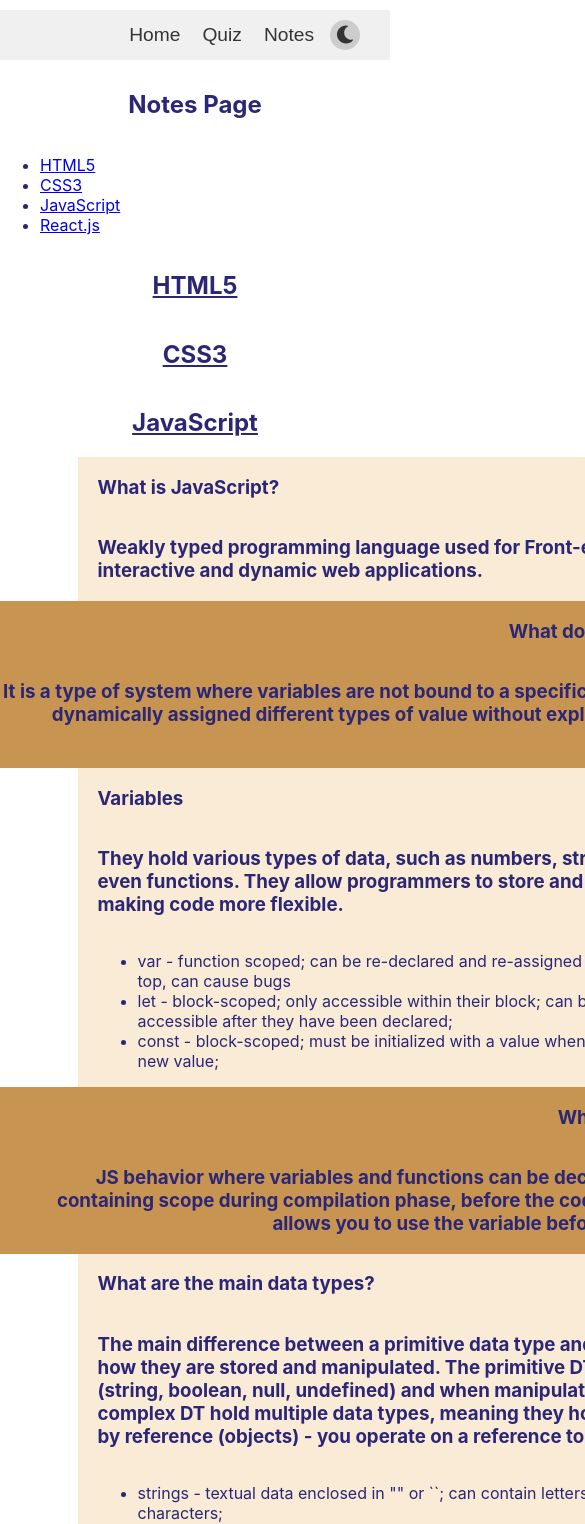
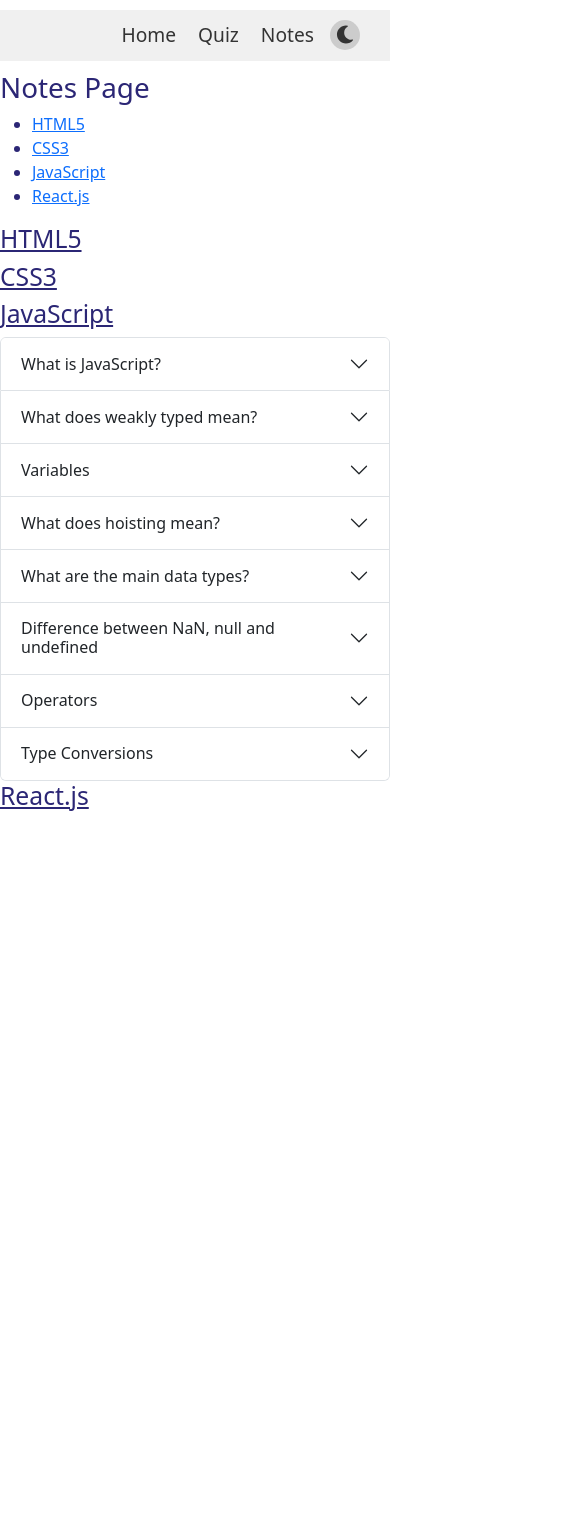
Before and after one commit to annie-uchiha/notes, a React (Create React App) app in the folder quiz-app/: page /notes in a window 390 px wide. Shown: the top 1524 px of the page, 585 px wide, since content can reach past the window. After the commit the page ends 844 px from the top, so only its background shows below. Built offline with nearby package versions, Linux system fonts and the light colour scheme.

Commit message:
install react bootstrap for notes page - better responsiveness

```diff
--- a/quiz-app/package.json
+++ b/quiz-app/package.json
@@ -6,7 +6,9 @@
     "@testing-library/jest-dom": "^5.17.0",
     "@testing-library/react": "^13.4.0",
     "@testing-library/user-event": "^13.5.0",
+    "bootstrap": "^5.3.3",
     "react": "^18.3.1",
+    "react-bootstrap": "^2.10.3",
     "react-dom": "^18.3.1",
     "react-icons": "^5.2.1",
     "react-router": "^6.23.1",
--- a/quiz-app/src/css/Notes.css
+++ b/quiz-app/src/css/Notes.css
@@ -1,8 +1,6 @@
 .notes {
   display: flex;
   flex-direction: column;
-  justify-content: center;
-  text-align: center;
   color: rgb(43, 38, 117);
 }
 
@@ -21,22 +19,9 @@
 }
 
 .left-section {
-  margin-left: 20%;
   background-color: antiquewhite;
-  padding-left: 5%;
-  display: flex;
-  flex-direction: column;
-  text-align: left;
-  text-decoration: none;
-  width: 800px;
 }
 
 .right-section {
-  background-color: rgb(199, 148, 82);
-  padding-right: 5%;
-  display: flex;
-  flex-direction: column;
-  text-align: right;
-  text-decoration: none;
-  width: 800px;
+  background-color: antiquewhite;
 }
--- a/quiz-app/src/index.js
+++ b/quiz-app/src/index.js
@@ -3,6 +3,7 @@
 import "./index.css";
 import App from "./App";
 import { BrowserRouter as Router } from "react-router-dom";
+import "bootstrap/dist/css/bootstrap.min.css";
 
 const rootElement = document.getElementById("root");
 
--- a/quiz-app/src/pages/Notes.js
+++ b/quiz-app/src/pages/Notes.js
@@ -1,5 +1,7 @@
 import React from "react";
 import "./Notes.scss";
+import Accordion from 'react-bootstrap/Accordion';
+import 'bootstrap/dist/css/bootstrap.min.css';
 
 function Notes() {
   return (
@@ -33,28 +35,28 @@
         <h2 className="notes__title" id="JavaScript">
           JavaScript
         </h2>
-        <section className="left-section">
-          <h1>What is JavaScript?</h1>
-          <h3>
+        <Accordion>
+          <Accordion.Item eventKey="0">
+            <Accordion.Header>What is JavaScript?</Accordion.Header>
+            <Accordion.Body className="left-section">
               Weakly typed programming language used for Front-end development to
               create interactive and dynamic web applications.
-          </h3>
-        </section>
-        <section className="right-section">
-          <h1>What does weakly typed mean?</h1>
-          <h3>
+            </Accordion.Body>
+          </Accordion.Item>
+          <Accordion.Item eventKey="1">
+            <Accordion.Header>What does weakly typed mean?</Accordion.Header>
+            <Accordion.Body className="right-section">
               It is a type of system where variables are not bound to a specific
               data type. They can be dynamically assigned different types of value
               without explicit type declarations or strict type checking.
-          </h3>
-        </section>
-        <section className="left-section">
-          <h1>Variables</h1>
-          <h3>
+            </Accordion.Body>
+          </Accordion.Item>
+          <Accordion.Item eventKey="2">
+            <Accordion.Header>Variables</Accordion.Header>
+            <Accordion.Body className="left-section">
               They hold various types of data, such as numbers, strings, booleans,
               arrays, objects or even functions. They allow programmers to store
               and work with data dynamically, making code more flexible.
-          </h3>
               <ul>
                 <li>
                   var - function scoped; can be re-declared and re-assigned within
@@ -63,26 +65,27 @@
                 <li>
                   let - block-scoped; only accessible within their block; can be
                   re-assigned but not re-declared; accessible after they have been
-              declared;{" "}
+                  declared;
                 </li>
                 <li>
                   const - block-scoped; must be initialized with a value when
                   declared and can not be re-assigned a new value;
                 </li>
               </ul>
-        </section>
-        <section className="right-section">
-          <h1>What does hoisting mean?</h1>
-          <h3>
+            </Accordion.Body>
+          </Accordion.Item>
+          <Accordion.Item eventKey="3">
+            <Accordion.Header>What does hoisting mean?</Accordion.Header>
+            <Accordion.Body className="right-section">
               JS behavior where variables and functions can be declared on the top
               of their containing scope during compilation phase, before the code
               is executed. Only var allows you to use the variable before you have
               declared it.
-          </h3>
-        </section>
-        <section className="left-section">
-          <h1>What are the main data types?</h1>
-          <h3>
+            </Accordion.Body>
+          </Accordion.Item>
+          <Accordion.Item eventKey="4">
+            <Accordion.Header>What are the main data types?</Accordion.Header>
+            <Accordion.Body className="left-section">
               The main difference between a primitive data type and the complex
               data type lies in how they are stored and manipulated. The primitive
               DT hold a single simple value (string, boolean, null, undefined) and
@@ -90,14 +93,13 @@
               multiple data types, meaning they hold multiple values and are
               stored by reference (objects) - you operate on a reference to the
               value not the value itself.
-          </h3>
               <ul>
                 <li>
                   strings - textual data enclosed in "" or ``; can contain letters,
                   numbers, symbols, whitespace, special characters;
                 </li>
                 <li>
-              numbers - numeric values; including integers, special nu,eric
+                  numbers - numeric values; including integers, special numeric
                   values like NaN and Infinity;
                 </li>
                 <li>
@@ -123,10 +125,11 @@
                   stores and organizes data for more complex manipulation
                 </li>
               </ul>
-        </section>
-        <section className="right-section">
-          <h1>Difference between NaN, null and undefined</h1>
-
+            </Accordion.Body>
+          </Accordion.Item>
+          <Accordion.Item eventKey="5">
+            <Accordion.Header>Difference between NaN, null and undefined</Accordion.Header>
+            <Accordion.Body className="right-section">
               <ul>
                 <li>
                   NaN - Not a Number; it is returned after a math operation fails to
@@ -142,9 +145,11 @@
                   value;
                 </li>
               </ul>
-        </section>
-        <section className="left-section">
-          <h1>Operators</h1>
+            </Accordion.Body>
+          </Accordion.Item>
+          <Accordion.Item eventKey="6">
+            <Accordion.Header>Operators</Accordion.Header>
+            <Accordion.Body className="left-section">
               <ul>
                 <li>
                   Math operators: +, -, *, /, %, **; == (checks for equality); ===
@@ -159,10 +164,11 @@
                   opposite value);
                 </li>
               </ul>
-        </section>
-        <section className="right-section">
-          <h1>Type Conversions</h1>
-
+            </Accordion.Body>
+          </Accordion.Item>
+          <Accordion.Item eventKey="7">
+            <Accordion.Header>Type Conversions</Accordion.Header>
+            <Accordion.Body className="right-section">
               <ul>
                 <li>parseInt() - parse a string and convert it to integer;</li>
                 <li>
@@ -175,10 +181,12 @@
                   after the decimal point and return the resulting string
                   representation;
                 </li>
-            <li>Number() - a value to e number</li>
+                <li>Number() - a value to a number</li>
                 <li>String() - a value to a string</li>
               </ul>
-        </section>
+            </Accordion.Body>
+          </Accordion.Item>
+        </Accordion>
       </div>
       <div>
         <h2 className="notes__title" id="reactJS">
--- a/quiz-app/src/pages/Notes.scss
+++ b/quiz-app/src/pages/Notes.scss
@@ -1,8 +1,7 @@
 .notes {
   display: flex;
   flex-direction: column;
-  justify-content: center;
-  text-align: center;
+
   color: rgb(43, 38, 117);
 }
 
@@ -21,22 +20,9 @@
 }
 
 .left-section {
-  margin-left: 20%;
   background-color: antiquewhite;
-  padding-left: 5%;
-  display: flex;
-  flex-direction: column;
-  text-align: left;
-  text-decoration: none;
-  width: 800px;
 }
 
 .right-section {
-  background-color: rgb(199, 148, 82);
-  padding-right: 5%;
-  display: flex;
-  flex-direction: column;
-  text-align: right;
-  text-decoration: none;
-  width: 800px;
+  background-color: antiquewhite;
 }
```
Also changed, not shown: 1 other file (tests, documents, lock files or other folders). Lines whose indentation alone changed are shown as unchanged.
